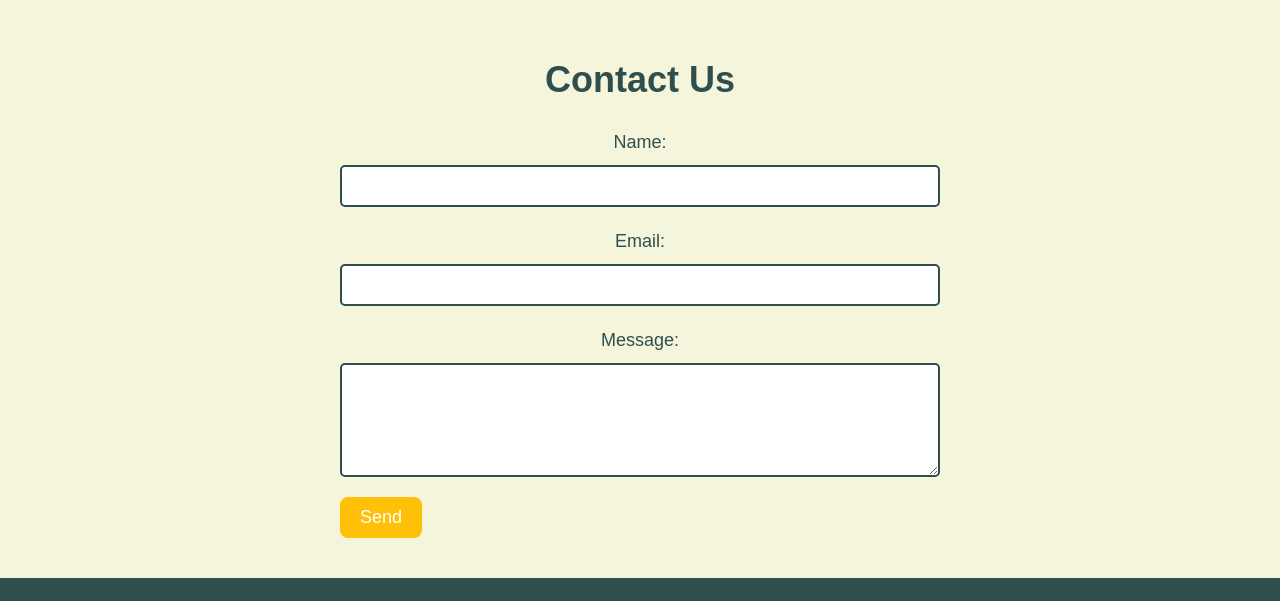
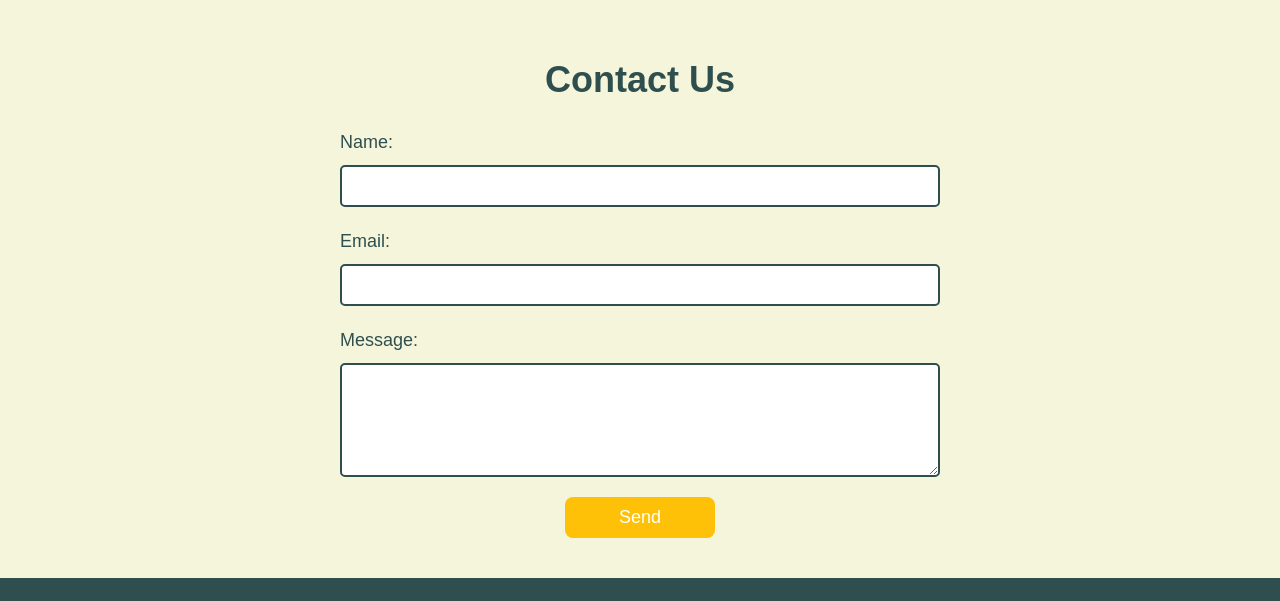
Before and after one commit to adriyapetr/adriyapetr.github.io, a plain HTML site: page index.html in a window 1280 px wide. Shown: the part 1280-1881 px from the top of the page. Drawn offline with Linux system fonts and the light colour scheme.

Commit message:
Update style.css

```diff
--- a/style.css
+++ b/style.css
@@ -198,27 +198,28 @@ footer p {
 #contact form {
     max-width: 600px;
     margin: 0 auto;
-    display: flex;
-    flex-direction: column; /* Stack the inputs vertically */
-    align-items: flex-start; /* Align fields properly */
+    display: block; /* Ensure the form itself is a block */
 }
 
 #contact label {
     font-size: 18px;
     color: #2F4F4F;
     margin-bottom: 8px;
-    width: 100%; /* Ensure labels are full width */
+    display: block; /* Force each label onto its own line */
+    text-align: left; /* Align labels to the left */
+    margin-top: 10px;
 }
 
 #contact input,
 #contact textarea {
-    width: 100%; /* Make input fields full width */
+    width: 100%; /* Full width for input and textarea */
     padding: 10px;
     margin-bottom: 20px;
     border: 2px solid #2F4F4F;
     border-radius: 5px;
     font-size: 16px;
-    box-sizing: border-box;
+    box-sizing: border-box; /* Ensure padding doesn't affect width */
+    display: block; /* Ensure they appear one below the other */
 }
 
 #contact button {
@@ -230,6 +231,10 @@ footer p {
     font-size: 18px;
     cursor: pointer;
     transition: background-color 0.3s ease;
+    margin-top: 20px; /* Add space above button */
+    display: block;
+    width: 150px;
+    margin: 0 auto; /* Center the button */
 }
 
 #contact button:hover {
```
